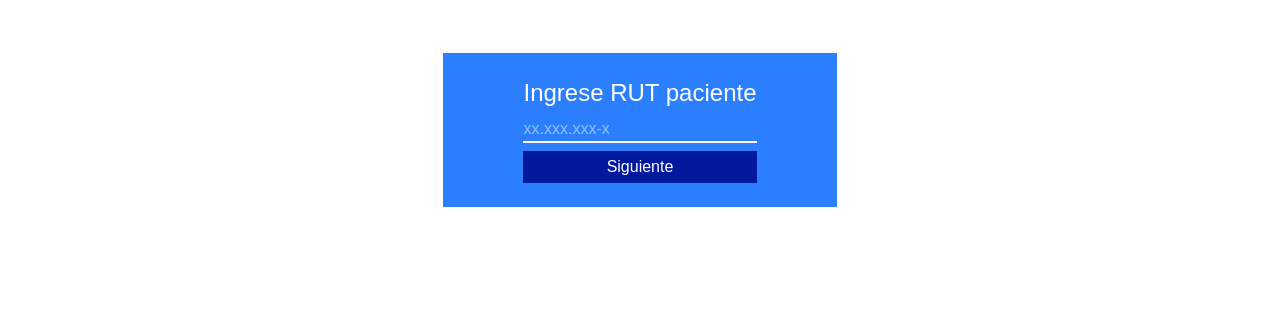
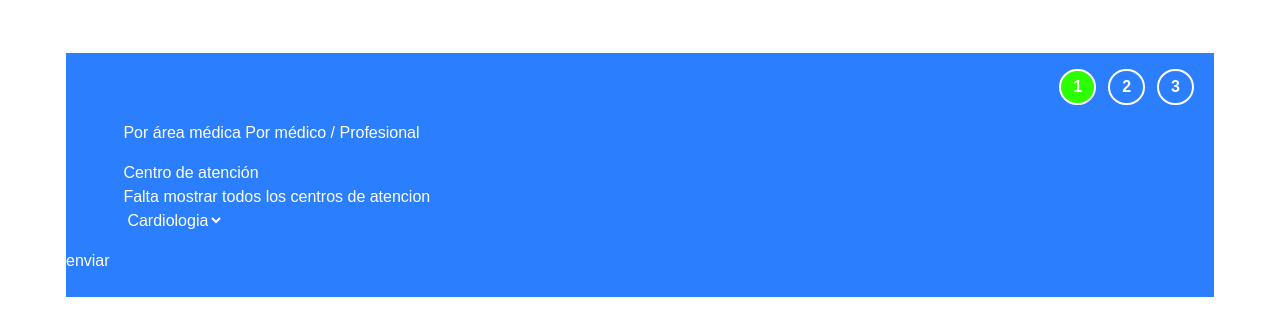
Before and after one commit to rockbell-E/clinica-pepe, an Astro site: page /atencion/reserva in a window 1280 px wide. Shown: the part 201-536 px from the top of the page. Built offline with nearby package versions, Linux system fonts and the light colour scheme; Astro itself is replaced by a stand-in of ours.

Commit message:
avance de la seccion reserva

```diff
--- a/src/pages/atencion/reserva.astro
+++ b/src/pages/atencion/reserva.astro
@@ -3,21 +3,47 @@ import Layout from "../../layouts/Layout.astro";
 ---
 
 <Layout>
-    <img src="" alt="">
-
     <div class="text-center py-4">
         <h1 class="font-extrabold text-6xl">reserva de hora</h1>
     </div>
 
     <div class=" my-10 flex justify-center text-white">
 
-        <div class="w-fit border-2 bg-blue-500">
-            <form action="" class="flex flex-col first:pt-6 last:pb-6 px-20">
-                <label for="rut" class="text-2xl">Ingrese RUT paciente</label>
-                <input type="text" id="rut" class="my-2 border-b-2 border-white" placeholder="xx.xxx.xxx-x">
-                <input type="submit" value="Siguiente" class="bg-[#02199e] text-white py-1">
+        <div class="w-[90%] border-2 bg-blue-500">
+            <div class="flex space-x-3 font-bold justify-end mr-5 my-4">
+                <p class="py-1 px-3 bg-[#2bff00] border-2 rounded-full ">1</p>
+                <p class="py-1 px-3 bg-transparent border-2 rounded-full ">2</p>
+                <p class="py-1 px-3 bg-transparent border-2 rounded-full ">3</p>
+            </div>
+
+            <form action="" class="first:pt-6 last:pb-6">
+                <div class="px-[5%]">
+                    <label for="medica" class="w-full">
+                        Por área médica
+                    </label>
+                    <input type="radio" id="medica" value="Por área médica" name="opcion" class="hidden peer/medica" checked>
+
+                    <label for="medico" class="w-full ">
+                        Por médico / Profesional
+                    </label>
+                    <input type="radio" id="medico" value="Por área profesional" name="opcion" class="hidden peer/profesional">
+
+
+                    <div class="hidden peer-checked/medica:block">
+                        <div class="py-4">
+                            <h2>Centro de atención</h2>
+                            <p>Falta mostrar todos los centros de atencion</p>
+                            <select name="" id="">
+                                <option value="">Cardiologia</option>
+                            </select>
+                        </div>
+                    </div>
+                </div>
+
+
+                <input type="submit" value="enviar">
             </form>
         </div>
+    </div>
 
-    </div>
 </Layout>
```
